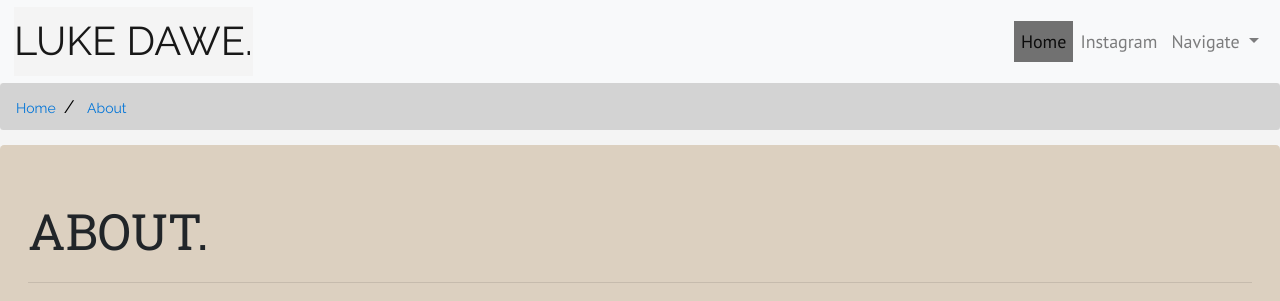
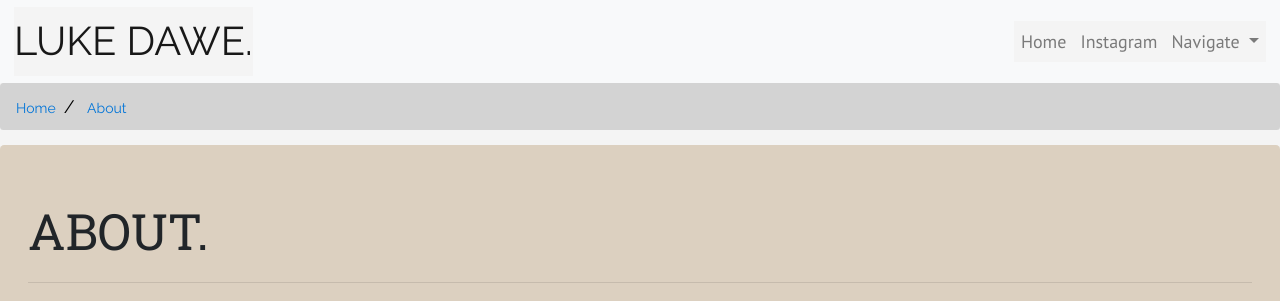
Before and after one commit to lukedawe/LukeEdits, a plain HTML site: page about.html in a window 1280 px wide. Shown: the top 301 px of the page. Drawn offline with nearby package versions, Linux system fonts and the light colour scheme; a web font is replaced by a local one.

Commit message:
Changed some of the CSS that was un-necessary.

```diff
--- a/LUKEDAWE_masterpage.css
+++ b/LUKEDAWE_masterpage.css
@@ -35,6 +35,7 @@ This styles the navbar
 .nav-link{
 	font-family: 'PT Sans', sans-serif;
 	font-size: 18px;
+	background-color: #F4F4F4;
 }
 *{
 	font-family: 'Roboto Slab', sans-serif;
--- a/about.html
+++ b/about.html
@@ -29,9 +29,7 @@
 
 		<div class="collapse navbar-collapse" id="navbarSupportedContent">
 			<ul class="navbar-nav ml-auto">
-				<li class="nav-item active">
-					<a class="nav-link" href="index.html">Home <span class="sr-only">(current)</span></a>
-				</li>
+				<a class="nav-link" href="index.html">Home</a>
 				<li class="nav-item">
 					<a class="nav-link" href="https://www.instagram.com/lkdw_photo/">Instagram</a>
 				</li>
```
Also changed, not shown: contact_details.html (+1 -3 lines), default.html (+1 -3 lines), index.html (+1 -3 lines), projects.html (+1 -3 lines).
